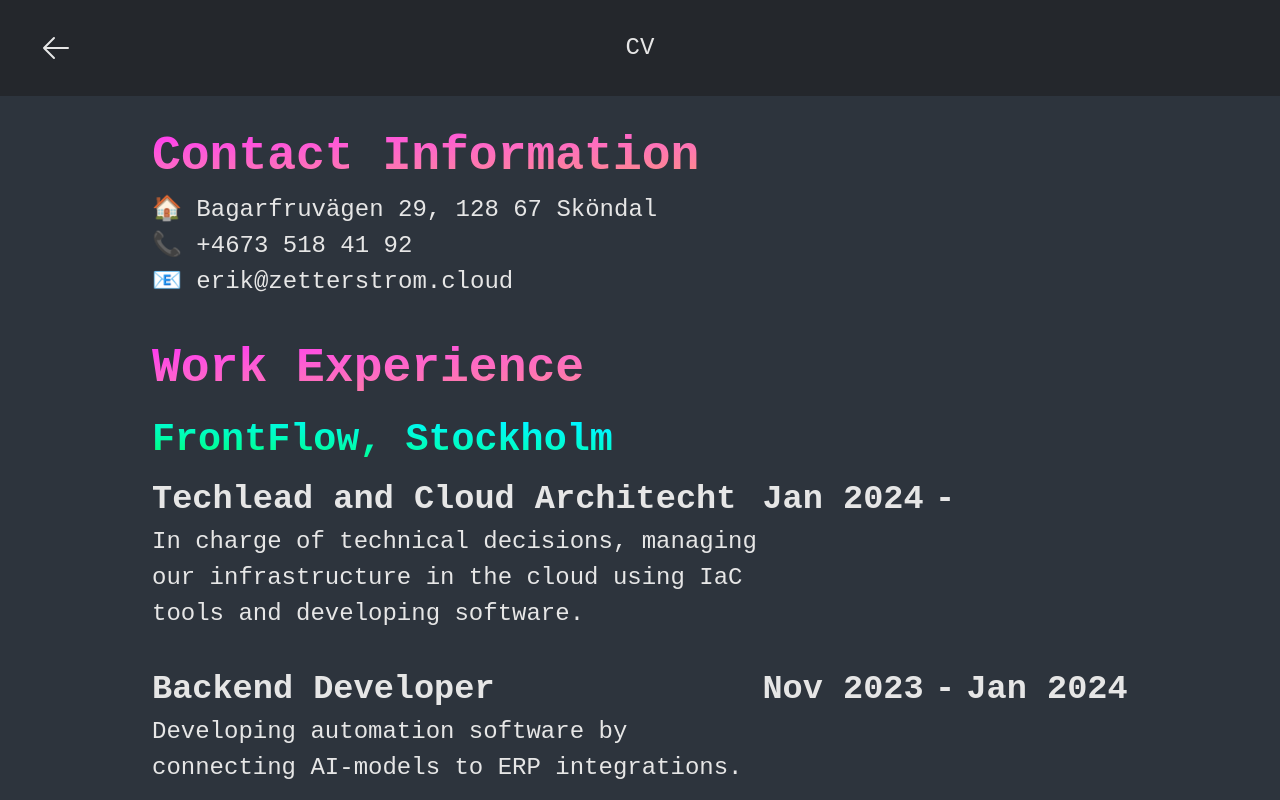
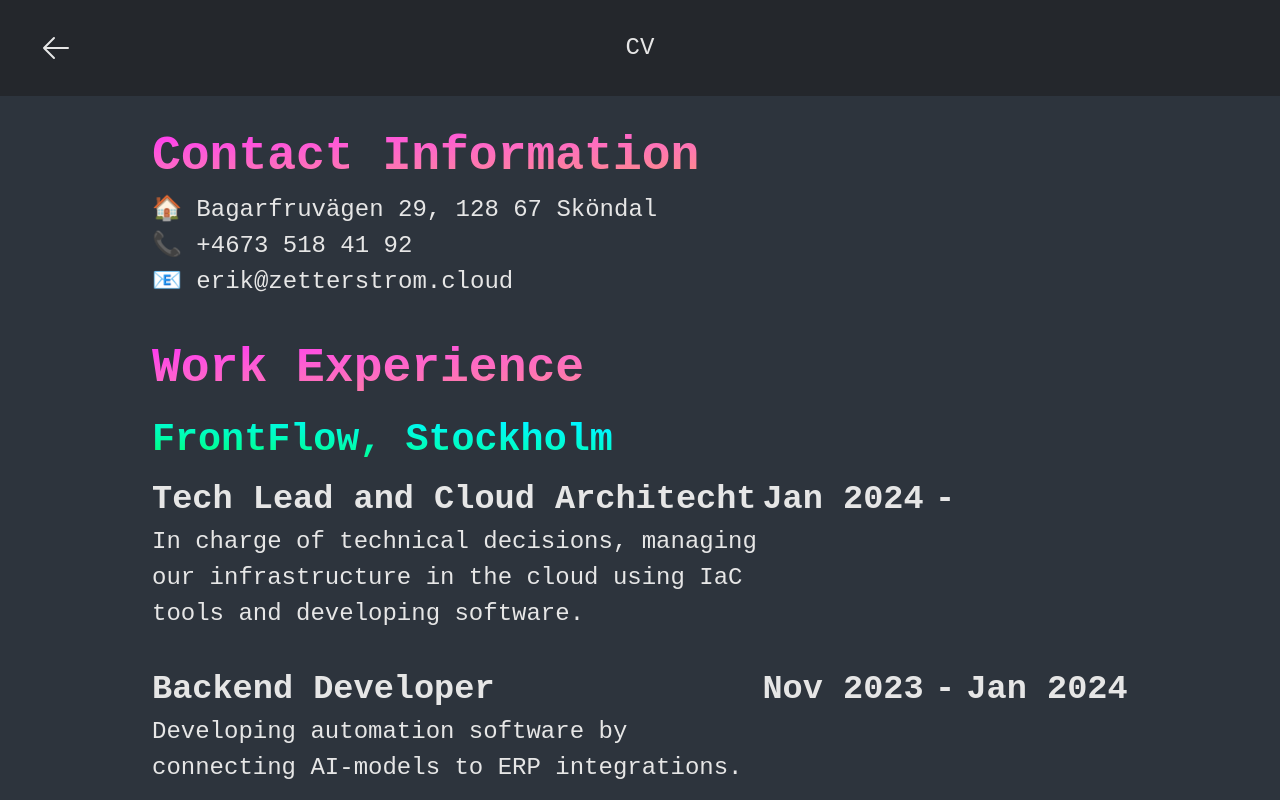
Before and after one commit to erik-zetterstrom/portfolio, a SvelteKit app: page /cv in a window 1280 px wide. Shown: the top 800 px of the page. Built offline with nearby package versions, Linux system fonts and the light colour scheme.

Commit message:
Fixed spelling

```diff
--- a/src/routes/+layout.svelte
+++ b/src/routes/+layout.svelte
@@ -10,11 +10,11 @@
             reference: "/cv"
         },
         {
-            text: "Github",
+            text: "GitHub",
             reference: "https://github.com/erik-zetterstrom"
         },
         {
-            text: "Linkedin",
+            text: "LinkedIn",
             reference: "https://www.linkedin.com/in/erik-zetterström-7211841a1/"
         }
     ]
--- a/src/routes/cv/+page.svelte
+++ b/src/routes/cv/+page.svelte
@@ -27,7 +27,7 @@
                         title: "FrontFlow, Stockholm",
                         sections: [
                             {
-                                title: "Techlead and Cloud Architecht",
+                                title: "Tech Lead and Cloud Architecht",
                                 body: "In charge of technical decisions, managing our infrastructure in the cloud using IaC tools and developing software.",
                                 interval: {
                                     from: {
```
